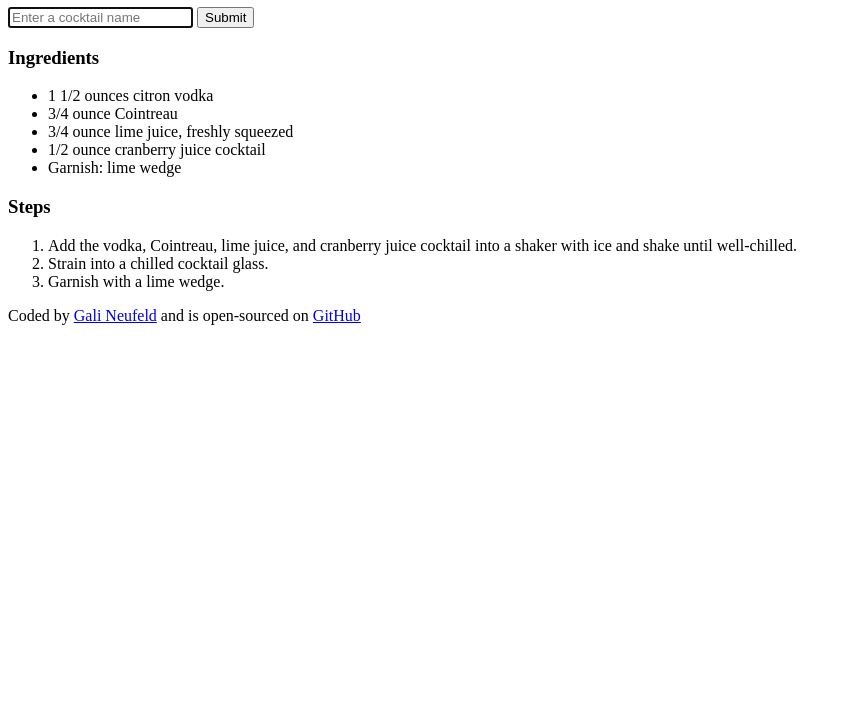
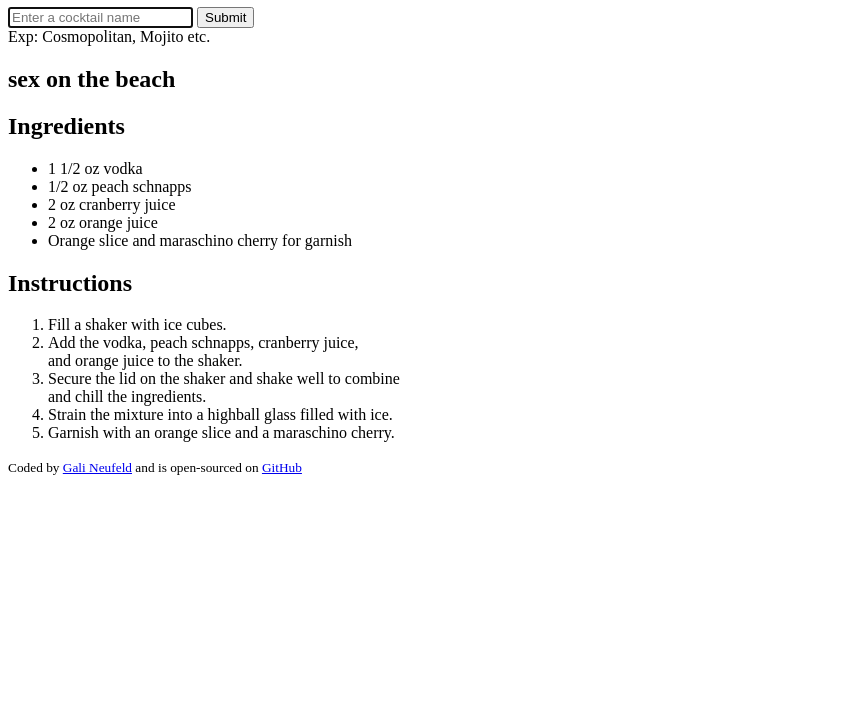
Before and after one commit to GaliNeufeld/AI-cocktail-recipes-generator, a plain HTML site: page index.html in a window 1280 px wide. Shown: the part 73-800 px from the top of the page, without its empty margins (0-847 px from the left). Drawn offline with Linux system fonts and the light colour scheme.

Commit message:
changed temporary recipe to match image

```diff
--- a/index.html
+++ b/index.html
@@ -8,8 +8,9 @@
     <title>AI Cocktail Recipe Generator</title>
   </head>
   <body>
+    <div class="container">
     <header>
-      <h1>AI Cocktail Recipe Generator</h1>
+      <h1>AI Cocktail Recipes Generator</h1>
     </header>
     <main>
       <form>
@@ -19,32 +20,40 @@
           required
           autofocus
           autocomplete="off"
+          class="request-recipe"
         />
-        <input type="submit" />
+        <input type="submit" class="submit-button"/>
       </form>
-      <div>
-        <h3>Ingredients</h3>
+      <div class="hint">Exp: Cosmopolitan, Mojito etc.</div>
+      <div class="recipe">
+        <h2 class="cocktail-name">sex on the beach</h2>
+        <h2>Ingredients</h2>
         <ul>
-          <li>1 1/2 ounces citron vodka</li>
-          <li>3/4 ounce Cointreau</li>
-          <li>3/4 ounce lime juice, freshly squeezed</li>
-          <li>1/2 ounce cranberry juice cocktail</li>
-          <li>Garnish: lime wedge</li>
+          <li>1 1/2 oz vodka</li>
+          <li>1/2 oz peach schnapps</li>
+          <li>2 oz cranberry juice</li>
+          <li>2 oz orange juice</li>
+          <li>Orange slice and maraschino cherry for garnish</li>
         </ul>
-        <h3>Steps</h3>
+        <h2>Instructions</h2>
         <ol>
           <li>
-            Add the vodka, Cointreau, lime juice, and cranberry juice cocktail
-            into a shaker with ice and shake until well-chilled.
+            Fill a shaker with ice cubes.
           </li>
-          <li>Strain into a chilled cocktail glass.</li>
-          <li>Garnish with a lime wedge.</li>
+          <li>Add the vodka, peach schnapps, cranberry juice,
+            <br>
+            and orange juice to the shaker.</li>
+          <li>Secure the lid on the shaker and shake well to combine
+            <br>
+            and chill the ingredients.</li>
+            <li>Strain the mixture into a highball glass filled with ice.</li>
+            <li>Garnish with an orange slice and a maraschino cherry.</li>
         </ol>
       </div>
     </main>
 
     <footer>
-      Coded by
+      <small>Coded by
       <a
         href="https://www.linkedin.com/in/gali-neufeld-69a15461/"
         target="_blank"
@@ -56,7 +65,9 @@
         target="_blank"
         >GitHub</a
       >
+      </small>
     </footer>
+    </div>
     <script src="src/index.js"></script>
   </body>
 </html>
```
